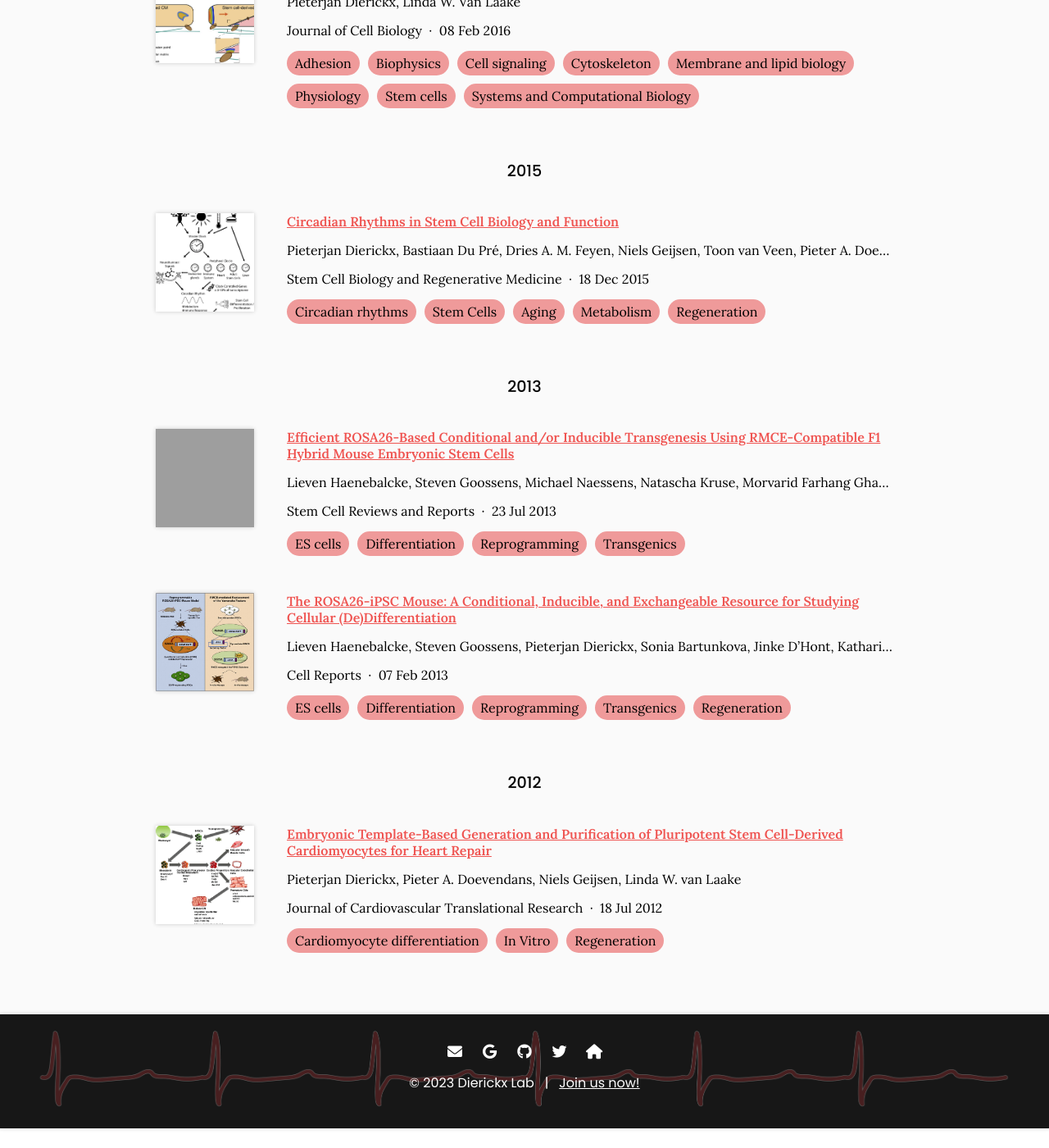
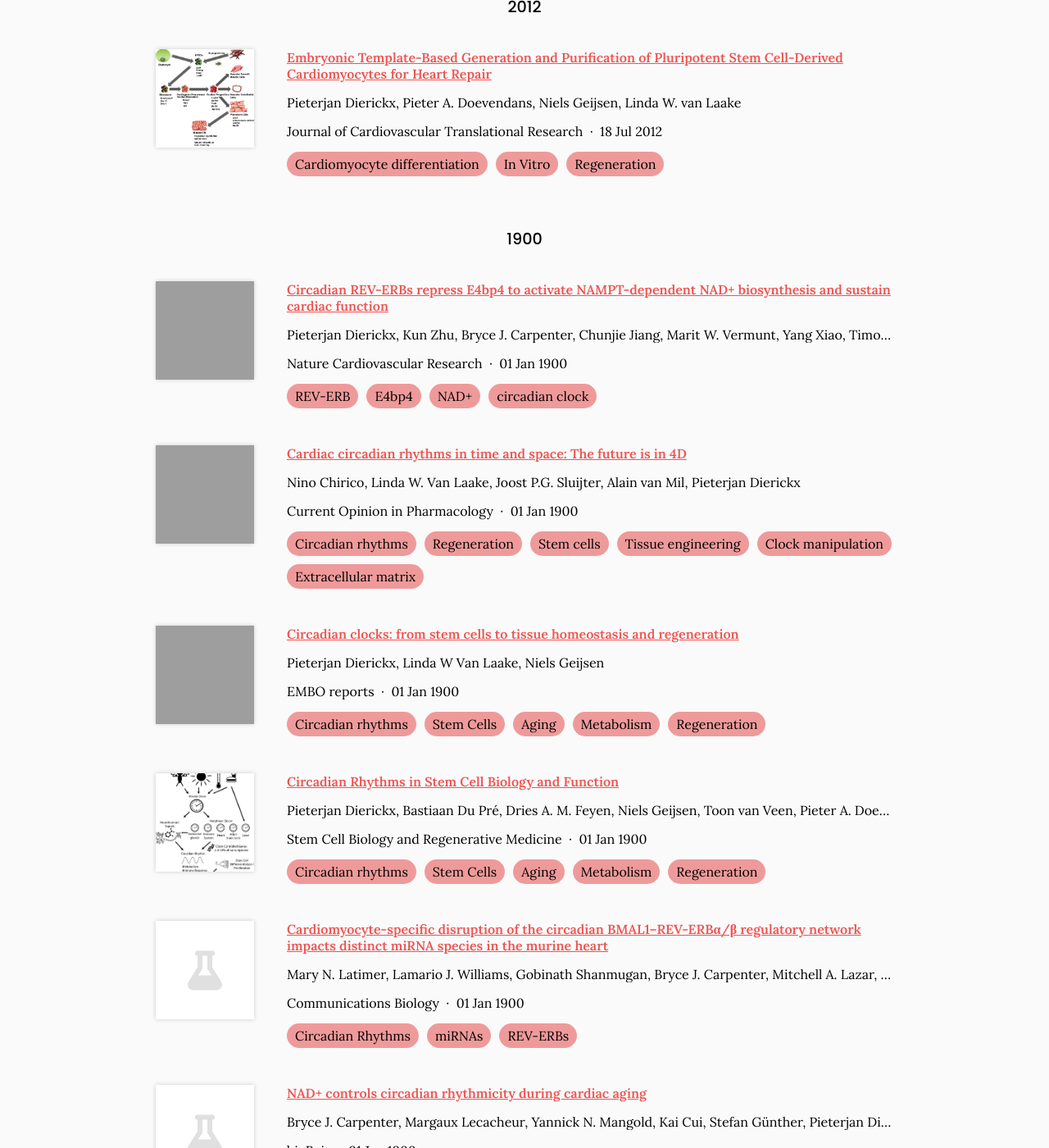
Before and after one commit to theDierickxLab/theDierickxLab, a Jekyll site: the page built from Publications/index.md, in a window 1280 px wide and 1400 px high, scrolled down 4314 px. Shown: the whole window at 82% size. Built offline with Jekyll 4.4.1, drawn with Linux system fonts in a browser that asks for light colours; before the commit the page ends 5690 px from its top, so only the background shows below that; some of the changed text lies outside the part shown; grey boxes are pictures that could not be loaded.

Commit message:
Generate citations

```diff
--- a/_data/citations.yaml
+++ b/_data/citations.yaml
@@ -1,6 +1,77 @@
 # DO NOT EDIT, GENERATED AUTOMATICALLY FROM SOURCES.YAML (AND ELSEWHERE)
 # See https://github.com/greenelab/lab-website-template/wiki/Citations
 
+- id: https://doi.org/10.1101/2023.11.02.565150
+  title: NAD+ controls circadian rhythmicity during cardiac aging
+  authors:
+  - Bryce J. Carpenter
+  - Margaux Lecacheur
+  - Yannick N. Mangold
+  - Kai Cui
+  - "Stefan G\xFCnther"
+  - Pieterjan Dierickx
+  publisher: bioRxiv
+  date: 1900-1-1
+  link: https://www.biorxiv.org/content/10.1101/2023.11.02.565150v1
+  author:
+  - given: Bryce
+    family: J. Carpenter
+  - given: Margaux
+    family: Lecacheur
+  - given: Yannick
+    family: N. Mangold
+  - given: Kai
+    family: Cui
+  - given: Stefan
+    family: "G\xFCnther"
+  - given: Pieterjan
+    family: Dierickx
+  container-title: null
+  URL: https://www.biorxiv.org/content/10.1101/2023.11.02.565150v1
+  image: null
+  tags:
+  - NAD+
+  - Circadian Rhythms
+  - Aging
+  - Transcriptional Regulation
+  _cache: ec106353fd33e61cb234de84744400229ec205dba2f556821c7fbbc9b2870ded
+- id: 10.1038/s42003-023-05537-z
+  title: "Cardiomyocyte-specific disruption of the circadian BMAL1\u2013REV-ERB\u03B1\
+    /\u03B2 regulatory network impacts distinct miRNA species in the murine heart"
+  authors:
+  - Mary N. Latimer
+  - Lamario J. Williams
+  - Gobinath Shanmugan
+  - Bryce J. Carpenter
+  - Mitchell A. Lazar
+  - Pieterjan Dierickx
+  - Martin E. Young
+  publisher: Communications Biology
+  date: 1900-1-1
+  link: https://doi.org/gs5gvf
+  author:
+  - given: Mary
+    family: N. Latimer
+  - given: Lamario
+    family: J. Williams
+  - given: Gobinath
+    family: Shanmugan
+  - given: Bryce
+    family: J. Carpenter
+  - given: Pieterjan
+    family: Dierickx
+  - given: Mitchell A.
+    family: Lazar
+  - given: Martin E.
+    family: Young
+  container-title: null
+  URL: https://www.nature.com/articles/s42003-023-05537-z
+  image: null
+  tags:
+  - Circadian Rhythms
+  - miRNAs
+  - REV-ERBs
+  _cache: a695a833cbc1b1c088dc0019520f5353d428512f14b975b4c331f568a94fe039
 - id: doi:10.1172/JCI162309
   title: RIP140 deficiency enhances cardiac fuel metabolism and protects mice from
     heart failure
@@ -951,7 +1022,7 @@
   - Pieter A. Doevendans
   - Linda W. Van Laake
   publisher: Stem Cell Biology and Regenerative Medicine
-  date: '2015-12-18'
+  date: 1900-1-1
   link: https://doi.org/gqvv9c
   container-title: Stem Cell Biology and Regenerative Medicine
   author:
@@ -987,7 +1058,7 @@
   - Linda W Van Laake
   - Niels Geijsen
   publisher: EMBO reports
-  date: '2017-12-19'
+  date: 1900-1-1
   link: https://doi.org/gctvwt
   container-title: EMBO reports
   container-title-short: EMBO Rep
@@ -1021,7 +1092,7 @@
   - Alain van Mil
   - Pieterjan Dierickx
   publisher: Current Opinion in Pharmacology
-  date: '2020-12-15'
+  date: 1900-1-1
   link: https://doi.org/gqt4nc
   container-title: Current Opinion in Pharmacology
   author:
@@ -1075,7 +1146,7 @@
   - Martin E. Young
   - Mitchell A. Lazar
   publisher: Nature Cardiovascular Research
-  date: '2021-12-23'
+  date: 1900-1-1
   link: https://doi.org/gqt4m9
   container-title: Nature Cardiovascular Research
   container-title-short: Nat Cardiovasc Res
```
